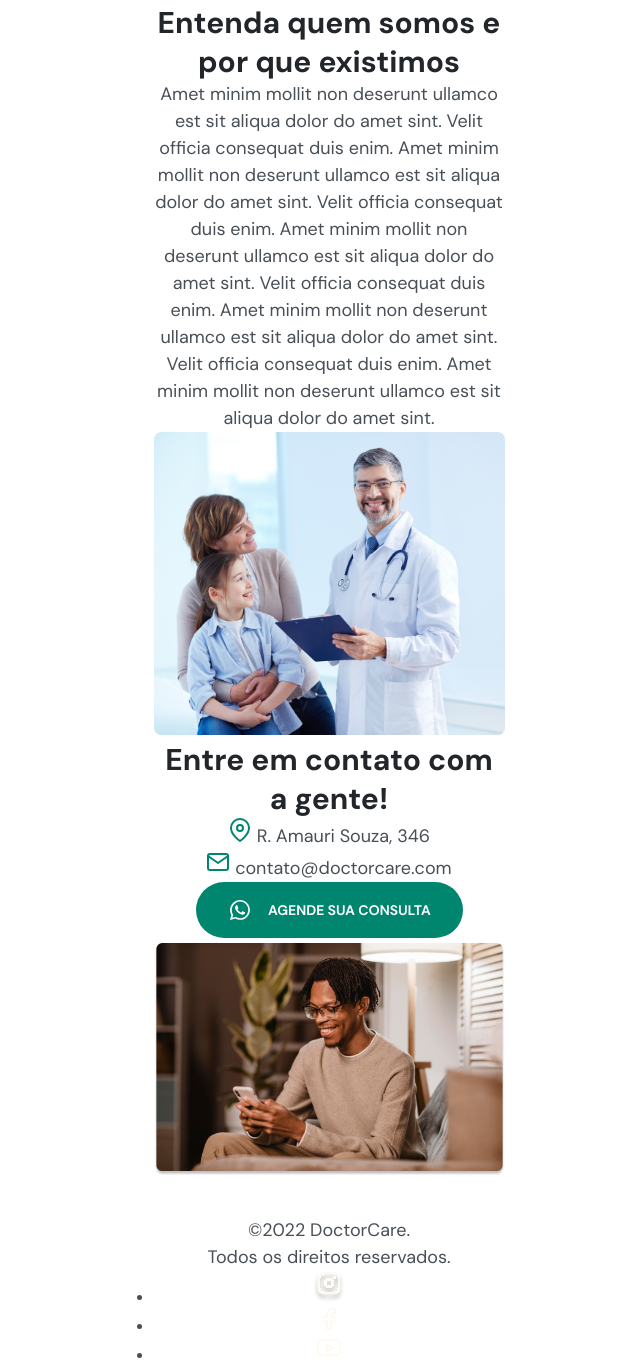
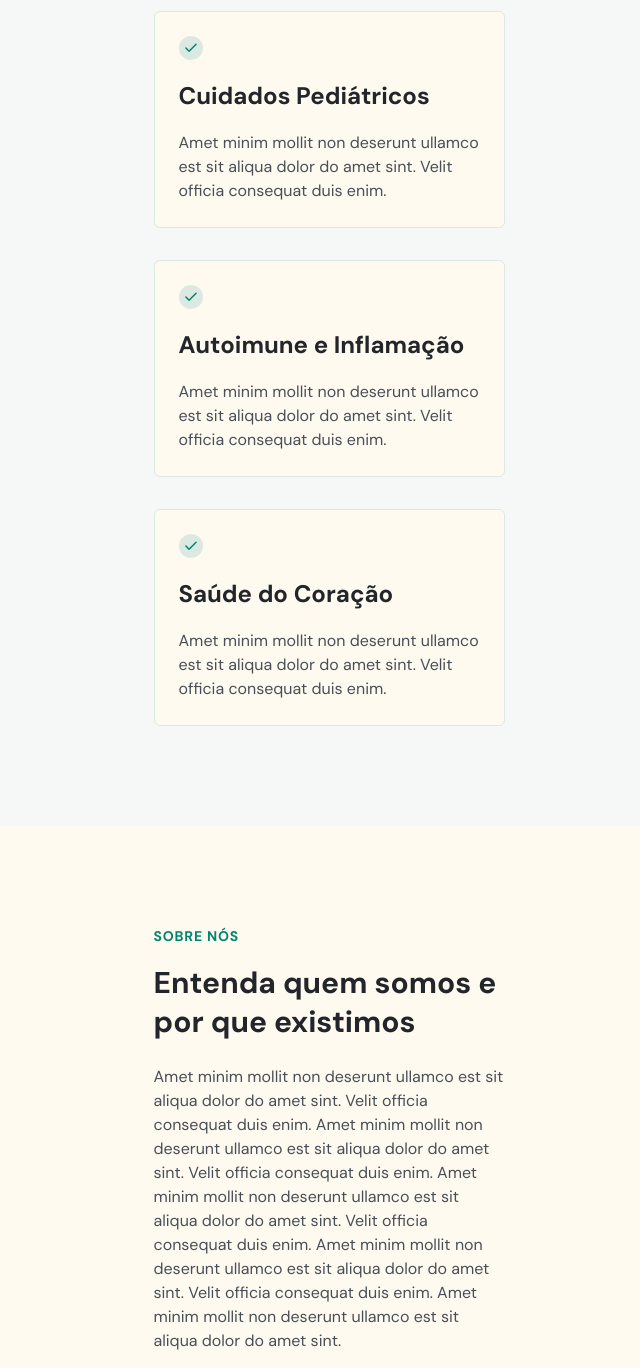
Before and after one commit to vitorluigiorsini/nlw-return, a plain HTML site: page index.html in a window 1280 px wide. Shown: the part 2324-3692 px from the top of the page, without its empty margins (311-951 px from the left). Drawn offline with Linux system fonts and the light colour scheme.

Commit message:
implementação de css no restante da página e correção de bugs

```diff
--- a/style.css
+++ b/style.css
@@ -56,7 +56,7 @@ h2 {
 }
 
 p {
-  font-size: 1.8rem;
+  font-size: 1.6rem;
   font-weight: 400;
   line-height: 150%;
   color: var(--gray-paragraph);
@@ -72,10 +72,9 @@ img {
   padding-inline: 2.4rem;
 }
 
-.social-links {
+.social-media {
   display: flex;
-  align-items: center;
-  justify-content: center;
+  list-style: none;
   gap: 3.2rem;
 }
 
@@ -148,7 +147,7 @@ body.menu-expanded .menu {
 
   padding-top: 7.2rem;
 
-  transition: transform 300ms;
+  transition: transform 400ms;
   transform: translateY(0);
   display: flex;
   flex-direction: column;
@@ -163,7 +162,7 @@ body.menu-expanded button path {
   stroke: white;
 }
 
-.menu ul:nth-child(1) {
+body.menu-expanded .menu .links {
   display: flex;
   flex-direction: column;
   gap: 4.8rem;
@@ -173,6 +172,9 @@ body.menu-expanded button path {
   font-weight: 700;
   font-size: 2.4rem;
   line-height: 3.1rem;
+
+  list-style: none;
+  align-items: center;
 }
 
 body.menu-expanded .menu .links li a {
@@ -180,13 +182,8 @@ body.menu-expanded .menu .links li a {
   text-decoration: none;
 }
 
-body.menu-expanded .menu .links {
-  list-style: none;
-  align-items: center;
-}
-
 body.menu-expanded .menu .social-media {
-  list-style: none;
+  margin-top: 8rem;
 }
 
 body.menu-expanded .menu .social-media path {
@@ -204,21 +201,13 @@ body.menu-expanded .menu .button {
   margin-top: 4.8rem;
 }
 
-body.menu-expanded .menu .social-media {
-  display: flex;
-  flex-direction: row;
-  gap: 3.2rem;
-
-  margin-top: 8rem;
-}
-
 /* ==== HOME ==== */
 #home {
   padding-block: var(--nav-height) 0;
 }
 
 #home::before {
-  content: '';
+  content: "";
   width: 100%;
   height: 108rem;
   background-color: var(--brand-green-light);
@@ -240,6 +229,7 @@ body.menu-expanded .menu .social-media {
 
 #home p {
   margin-top: 2.4rem;
+  font-size: 1.8rem;
 }
 
 #home .button {
@@ -257,10 +247,7 @@ body.menu-expanded .menu .social-media {
 
 #home .stats {
   width: 100%;
-  /* width: 37.5rem; */
-
   background-color: var(--brand-beige);
-  /* margin-inline: 2.4rem; */
   padding-block: 4rem;
   list-style: none;
   border: 1px solid var(--brand-green-light);
@@ -281,3 +268,144 @@ body.menu-expanded .menu .social-media {
   color: var(--brand-green);
   margin-top: 0;
 }
+
+/* ==== SERVICES ==== */
+#services {
+  padding-block: 10rem;
+}
+
+#services::before {
+  content: "";
+  width: 100%;
+  height: 207rem;
+  background-color: var(--brand-green-light2);
+  display: block;
+  position: absolute;
+  top: 108rem;
+  left: 0;
+  z-index: -1;
+}
+
+#services h1 {
+  margin-bottom: 1.6rem;
+}
+
+#services .services-title {
+  padding-inline: 3rem;
+}
+
+#services .cards {
+  margin-top: 6rem;
+  display: flex;
+  flex-direction: column;
+  gap: 3.2rem;
+  text-align: left;
+}
+
+#services .card {
+  width: 100%;
+  background-color: var(--brand-beige);
+  list-style: none;
+  border: 1px solid var(--brand-green-light);
+  border-radius: 6px;
+  padding: 2.4rem;
+  gap: 1.6rem;
+  display: flex;
+  flex-direction: column;
+}
+
+#services .card h2 {
+  font-size: 2.4rem;
+}
+
+/* ==== ABOUT ==== */
+#about {
+  display: flex;
+  flex-direction: column;
+  text-align: left;
+}
+
+#about::before {
+  content: "";
+  width: 100%;
+  height: 98.9rem;
+  background-color: var(--brand-beige);
+  display: block;
+  position: absolute;
+  top: 315rem;
+  left: 0;
+  z-index: -1;
+}
+
+#about h1 {
+  margin-top: 10rem;
+}
+
+#about h2 {
+  margin-top: 1.6rem;
+}
+
+#about p {
+  margin-top: 2.4rem;
+}
+
+#about img {
+  margin-block: 6rem 10rem;
+}
+
+/* ==== CONTACT ==== */
+#contact {
+  padding-block: 10rem;
+  text-align: left;
+}
+
+#contact h2 {
+  margin-bottom: 3.2rem;
+}
+
+#contact p:nth-child(3) {
+  margin-top: 1.6rem;
+}
+
+#contact .button {
+  display: flex;
+  margin-top: 3.2rem;
+}
+
+#contact img {
+  margin-top: 6rem;
+}
+
+/* ==== FOOTER ==== */
+#footer {
+  padding-top: 6rem;
+  text-align: left;
+}
+
+#footer::before {
+  content: "";
+  width: 100%;
+  height: 28.5rem;
+  background-color: var(--brand-green);
+  display: block;
+  position: absolute;
+  top: 491.4rem;
+  left: 0;
+  z-index: -1;
+}
+
+#footer svg {
+  margin-bottom: 2.4rem;
+}
+
+#footer p {
+  color: var(--white);
+}
+
+#footer p:nth-child(3) {
+  margin-top: 1.2rem;
+}
+
+#footer .social-media {
+  margin-top: 3.2rem;
+}
```
